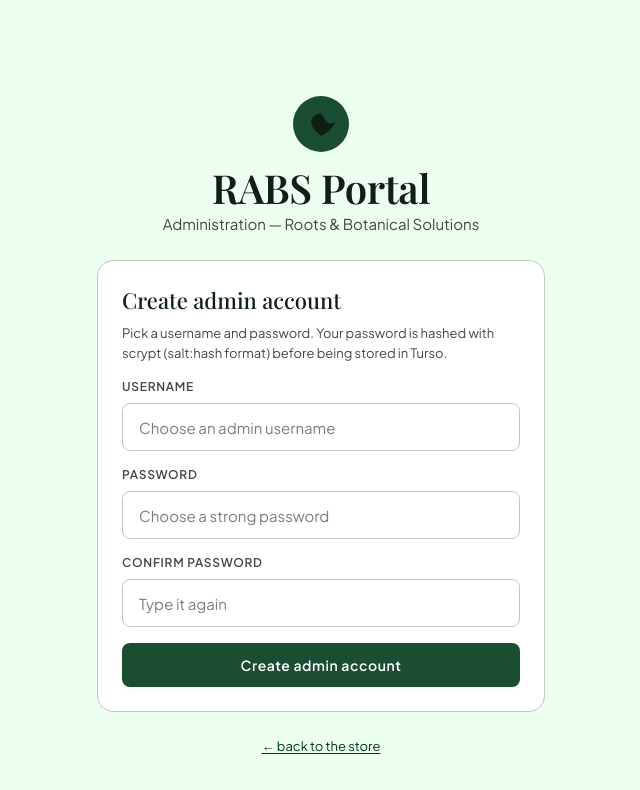
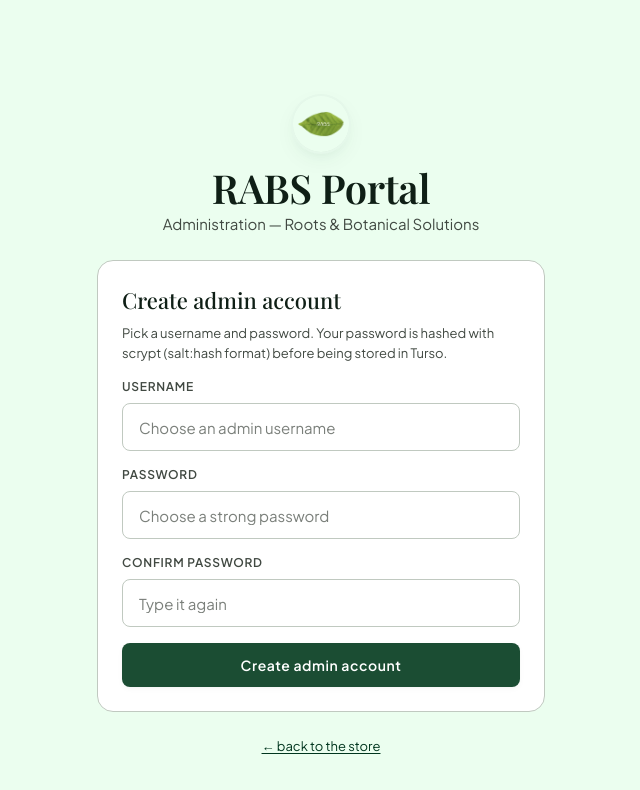
Before and after one commit to loyality456-star/RABS-Portal, a Next.js app: page /setup in a window 1280 px wide. Shown: the top 790 px of the page, without its empty margins (319-959 px from the left). Built offline with nearby package versions, Linux system fonts and the light colour scheme.

Commit message:
use RABS logo in auth header and sidebar

```diff
--- a/app/(auth)/layout.tsx
+++ b/app/(auth)/layout.tsx
@@ -1,5 +1,5 @@
 import Link from "next/link";
-import { LeafMark } from "@/components/Leaf";
+import Image from "next/image";
 
 export default function AuthLayout({
   children,
@@ -10,9 +10,14 @@
     <div className="mx-auto flex w-full max-w-container flex-1 items-center justify-center px-md py-4xl">
       <div className="w-full max-w-md space-y-lg">
         <div className="text-center">
-          <div className="mx-auto flex h-14 w-14 items-center justify-center rounded-full bg-primary-container text-on-primary-container">
-            <LeafMark className="h-7 w-7" />
-          </div>
+          <Image
+            src="/logo.png"
+            alt="RABS — Roots & Botanical Solutions logo"
+            width={56}
+            height={56}
+            className="mx-auto h-14 w-14 rounded-full object-cover ring-2 ring-surface-container-low shadow-elevation-mid"
+            priority
+          />
           <h1 className="mt-sm font-display text-headline-lg text-on-surface">
             RABS Portal
           </h1>
--- a/app/(portal)/PortalShell.tsx
+++ b/app/(portal)/PortalShell.tsx
@@ -1,9 +1,9 @@
 "use client";
 
 import Link from "next/link";
+import Image from "next/image";
 import { usePathname, useRouter } from "next/navigation";
 import { useState } from "react";
-import { LeafMark } from "@/components/Leaf";
 import { cx } from "@/lib/format";
 
 const NAV = [
@@ -44,9 +44,13 @@
         )}
       >
         <div className="flex h-16 items-center gap-sm border-b border-outline-variant px-md">
-          <span className="flex h-9 w-9 items-center justify-center rounded-full bg-primary-container text-on-primary-container">
-            <LeafMark className="h-5 w-5" />
-          </span>
+          <Image
+            src="/logo.png"
+            alt="RABS logo"
+            width={36}
+            height={36}
+            className="h-9 w-9 rounded-full object-cover ring-1 ring-outline-variant"
+          />
           <div>
             <p className="text-title-md text-on-surface">RABS Portal</p>
             <p className="text-label-sm text-on-surface-variant">Admin</p>
--- a/components/ProductForm.tsx
+++ b/components/ProductForm.tsx
@@ -3,6 +3,7 @@
 import { useRouter } from "next/navigation";
 import { useState } from "react";
 import { Button } from "@/components/ui/Button";
+import { Card } from "@/components/ui/Card";
 import { Input } from "@/components/ui/Input";
 import { Select } from "@/components/ui/Select";
 import { Textarea } from "@/components/ui/Textarea";
```
Also changed, not shown: public/logo.png (added).
